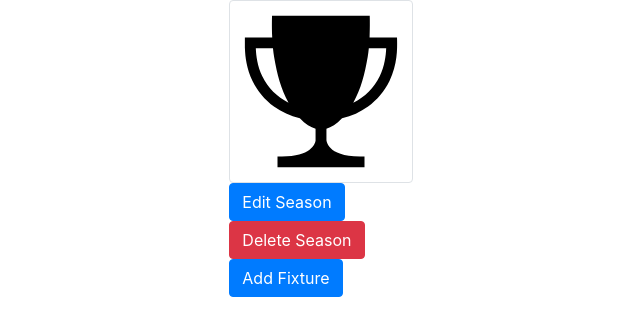
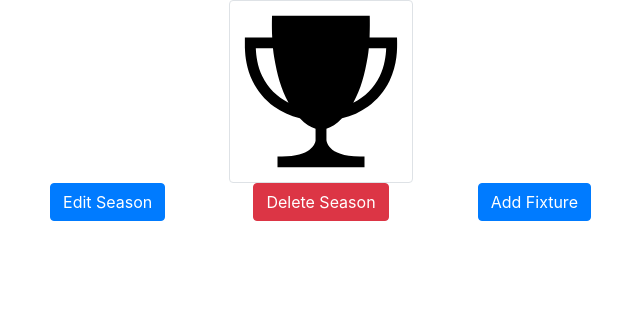
Before and after one commit to santoyoalfredo/barca, a Django app: template football/templates/football/season_detail.html in a window 1280 px wide. Shown: the part 58-394 px from the top of the page, without its empty margins (319-959 px from the left). Run offline with Django 3.2, Linux system fonts and the light colour scheme; the template is opened without the code that fills it, so the values that code supplies are empty; the visitor is signed in with stand-in values (Sample User, id 1); some libraries are stand-ins or nearby versions.

Commit message:
Authentication and layout changes
- Added missing authentication check for the 'Add Player' button on the Player List view
- Changed the button layout for the Season view

```diff
--- a/football/templates/football/season_detail.html
+++ b/football/templates/football/season_detail.html
@@ -4,20 +4,28 @@
 {% load static %}
 
 <div class="container-fluid">
-    <div class="row justify-content-center">
+    <div class="row justify-content-center text-center">
         <div class="col-md-2">
             {% if season.competition.logo %}
                 <img src="{% get_media_prefix %}{{season.competition.logo}}" class="img-portrait-large img-thumbnail">
             {% else %}
                 <img src="{% get_static_prefix %}other/competition.svg" class="img-portrait-large img-thumbnail">
             {% endif %}
-            {% if user.is_staff %}
-                <a href="{% url 'seasonsedit' season.competition.competition_id season.season_id %}" role="button" class="btn btn-primary">Edit Season</a>
-                <a href="{% url 'seasonsdelete' season.competition.competition_id season.season_id %}" role="button" class="btn btn-danger">Delete Season</a>
-                <a href="{% url 'fixturesadd' season.competition.competition_id season.season_id %}" role="button" class="btn btn-primary">Add Fixture</a>
-            {% endif %}
         </div>
     </div>
+    {% if user.is_staff %}
+        <div class="row justify-content-center text-center">
+            <div class="col-md-2">
+                <a href="{% url 'seasonsedit' season.competition.competition_id season.season_id %}" role="button" class="btn btn-primary">Edit Season</a>
+            </div>
+            <div class="col-md-2">
+                <a href="{% url 'seasonsdelete' season.competition.competition_id season.season_id %}" role="button" class="btn btn-danger">Delete Season</a>
+            </div>
+            <div class="col-md-2">
+                <a href="{% url 'fixturesadd' season.competition.competition_id season.season_id %}" role="button" class="btn btn-primary">Add Fixture</a>
+            </div>
+        </div>
+        {% endif %}
     <div class="row justify-content-center">
         <div class="col-md-6">
             {% if season.competition.competition_format == 'l' %}
```
Also changed, not shown: football/templates/football/player_list.html (+5 -3 lines).
